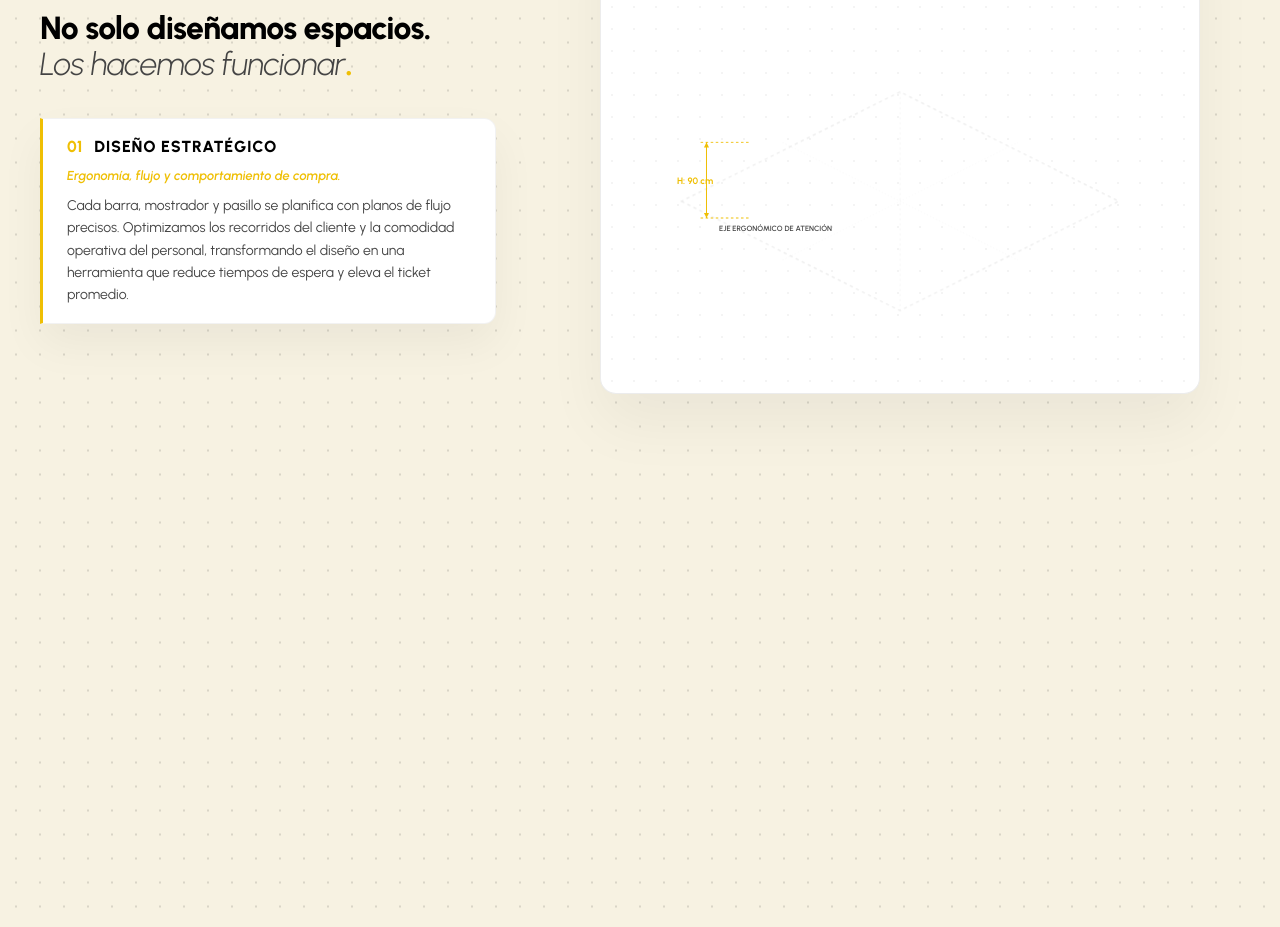
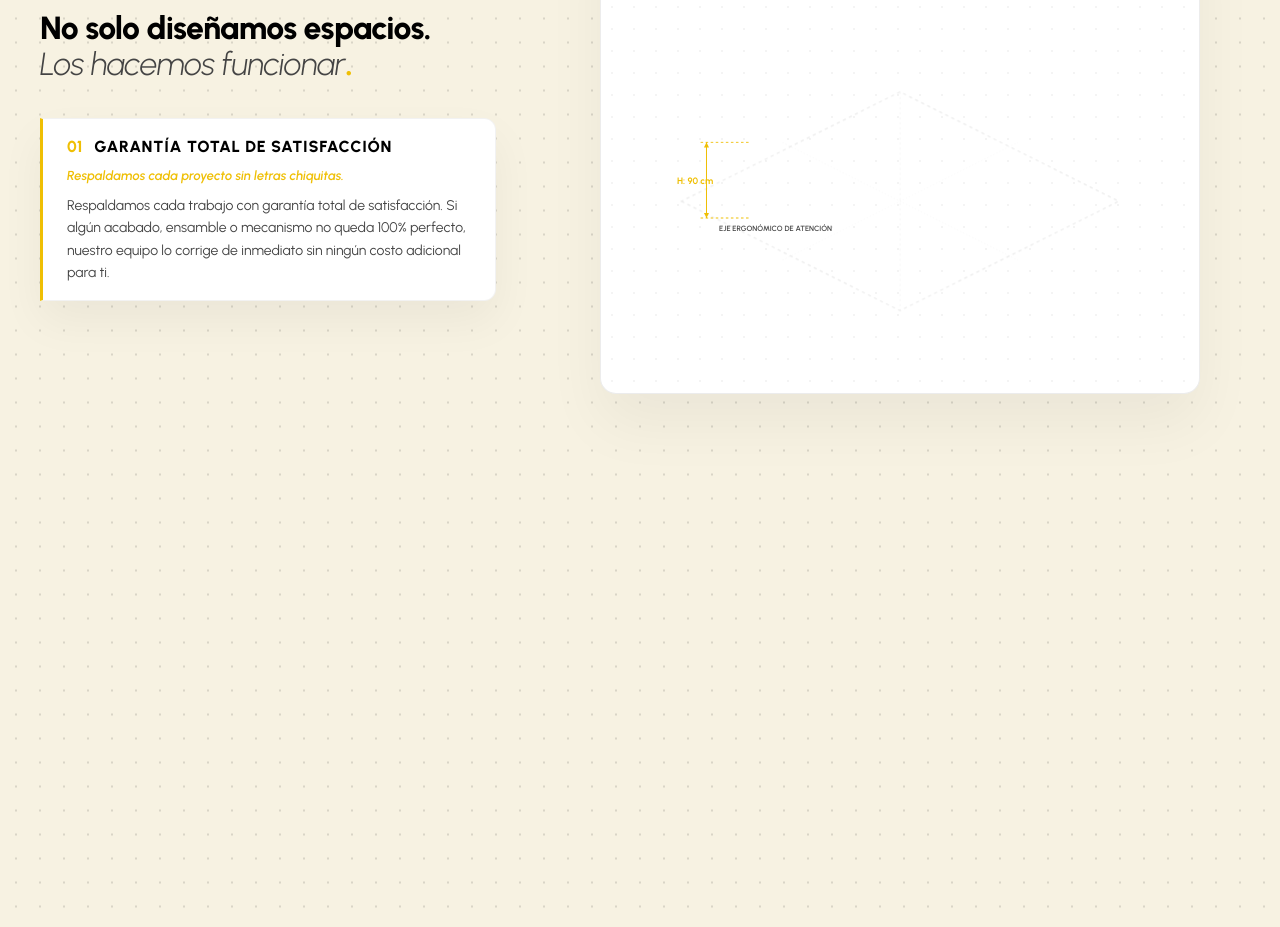
Before and after one commit to LucaFront-End/studio-cab-2, a React (Vite) app: page / in a window 1280 px wide. Shown: the part 8920-9847 px from the top of the page. Built offline with nearby package versions, Linux system fonts and the light colour scheme; a web font is replaced by a local one.

Commit message:
feat: integrate Velvet value propositions (Garantia Total, Telas Premium, Asesoria a Domicilio, Taller Propio) into WhyUs and ServiceDetailPage

```diff
--- a/src/components/WhyUs.jsx
+++ b/src/components/WhyUs.jsx
@@ -5,34 +5,34 @@ const differentiators = [
   {
     id: 1,
     num: '01',
-    title: 'Diseño Estratégico',
-    subtitle: 'Ergonomía, flujo y comportamiento de compra.',
+    title: 'Garantía Total de Satisfacción',
+    subtitle: 'Respaldamos cada proyecto sin letras chiquitas.',
     description:
-      'Cada barra, mostrador y pasillo se planifica con planos de flujo precisos. Optimizamos los recorridos del cliente y la comodidad operativa del personal, transformando el diseño en una herramienta que reduce tiempos de espera y eleva el ticket promedio.'
+      'Respaldamos cada trabajo con garantía total de satisfacción. Si algún acabado, ensamble o mecanismo no queda 100% perfecto, nuestro equipo lo corrige de inmediato sin ningún costo adicional para ti.'
   },
   {
     id: 2,
     num: '02',
-    title: 'Fabricación Propia',
-    subtitle: 'Taller de carpintería y herrería de alta costura.',
+    title: 'Materiales & Telas Premium',
+    subtitle: 'Maderas nobles, cueros náuticos y textiles importados.',
     description:
-      'Contamos con taller especializado en CDMX. Cortamos, ensamblamos y detallamos cada mueble con maquinaria CNC y mano de obra artesanal. Al no subcontratar, garantizamos un control absoluto sobre la veta de la madera, las uniones y los plazos de entrega.'
+      'Trabajamos con lino, terciopelos antimanchas, pieles sintéticas náuticas de alto tráfico, nogal, encino y herrajes europeos de alta precisión. Contamos con un catálogo de más de 200 opciones para cada estilo.'
   },
   {
     id: 3,
     num: '03',
-    title: 'Soluciones Integrales',
-    subtitle: 'Coordinación sin fisuras del plano a la llave en mano.',
+    title: 'Fabricación Propia Sin Intermediarios',
+    subtitle: 'Taller especializado en CDMX con tecnología CNC y acabado artesanal.',
     description:
-      'Asumimos la responsabilidad total: diseño técnico, fabricación de mobiliario, obra civil e instalación en sitio. Evitamos las fricciones clásicas donde el diseñador culpa al constructor. Con nosotros, un solo equipo responde por todo el proyecto.'
+      'Contamos con taller propio en CDMX. Cortamos, ensamblamos y detallamos cada mueble sin subcontratar. Esto nos permite garantizar un control absoluto de calidad, costos justos y entregas puntuales.'
   },
   {
     id: 4,
     num: '04',
-    title: 'Optimización de Espacios',
-    subtitle: 'Máxima funcionalidad en locales comerciales compactos.',
+    title: 'Atención a Domicilio y Llave en Mano',
+    subtitle: 'Llevamos muestras a tu espacio y nos encargamos de todo.',
     description:
-      'Somos expertos en hacer que locales pequeños operen con la capacidad y presencia de una gran marca. Creamos mobiliario multifuncional empotrado y sistemas de almacenamiento ocultos que aprovechan hasta el último centímetro cuadrado disponible.'
+      'Visitamos tu hogar u oficina con muestrarios físicos de materiales, levantamiento técnico con herramientas de precisión y propuesta formal. Nos encargamos del diseño, fabricación, transportación e instalación final.'
   }
 ];
 
--- a/src/pages/ServiceDetailPage.jsx
+++ b/src/pages/ServiceDetailPage.jsx
@@ -191,10 +191,10 @@ const allServices = {
       author: 'Rodrigo Alarcón', role: 'Director Operativo — Grupo Gastronómico MX',
     },
     benefits: [
-      { icon: '◎', title: 'Tapicería a Medida', text: 'Retapizado integral para muebles residenciales y comerciales de uso rudo.' },
-      { icon: '◈', title: 'Evaluación Estructural', text: 'Refuerzo de armazón de madera, ajuste de resortes y bandas elásticas.' },
-      { icon: '◇', title: 'Rediseño de Costuras', text: 'Capitoné, vivos y pespuntes de alta precisión ajustados a tu diseño.' },
-      { icon: '△', title: 'Materiales Certificados', text: 'Telas antimanchas, pieles sintéticas náuticas y espumas ergonómicas HR.' },
+      { icon: '🛡️', title: 'Garantía Total', text: 'Respaldamos cada proyecto con garantía de satisfacción. Si algo no queda perfecto, lo corregimos sin costo.' },
+      { icon: '🧵', title: 'Telas & Materiales Premium', text: 'Trabajamos con lino, terciopelo, piel sintética náutica y más de 200 opciones importadas para cada estilo.' },
+      { icon: '🚚', title: 'Asesoría a Domicilio', text: 'Llevamos muestrarios físicos a tu espacio u oficina para seleccionar materiales y diagnosticar en sitio.' },
+      { icon: '⚙️', title: 'Taller Propio Sin Intermediarios', text: 'Fabricación y retapizado en taller especializado en CDMX con recolección y entrega sin costo.' },
     ],
   },
 };
```
